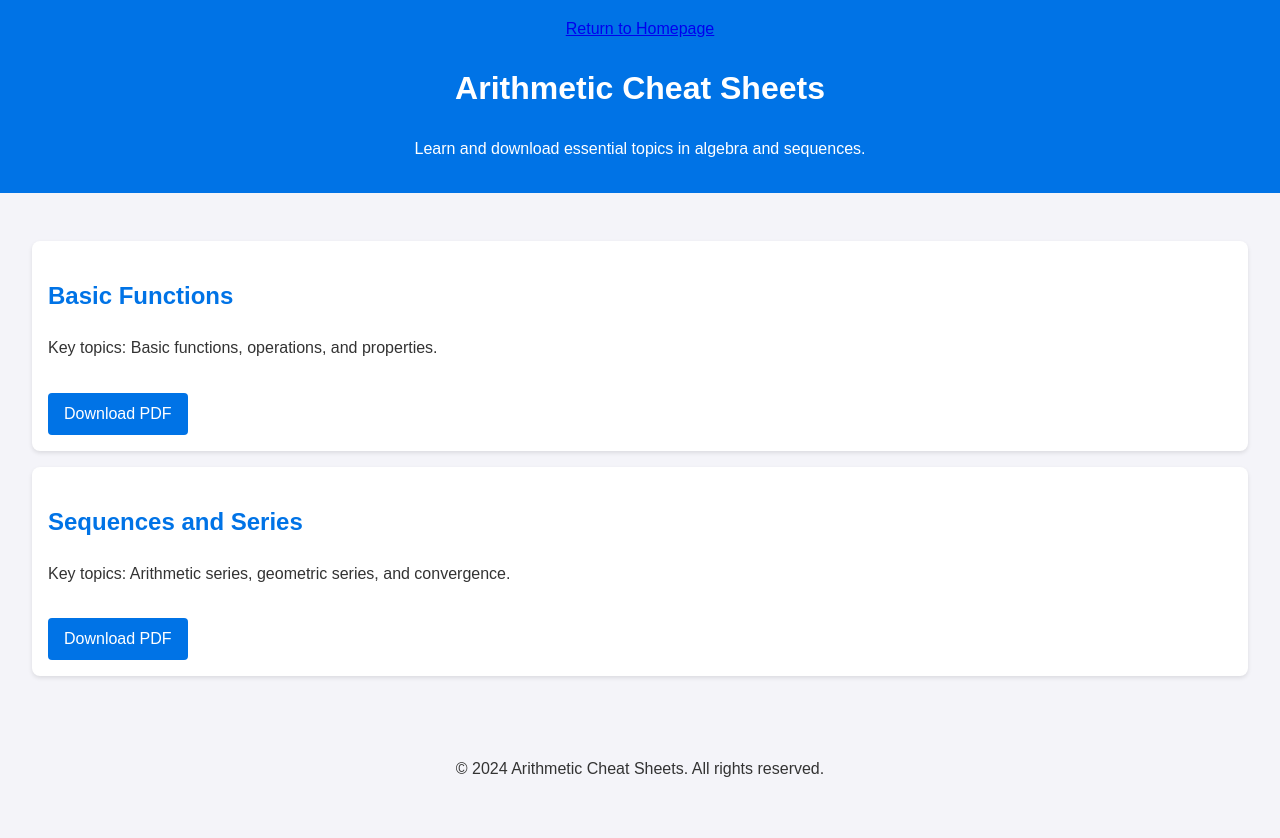
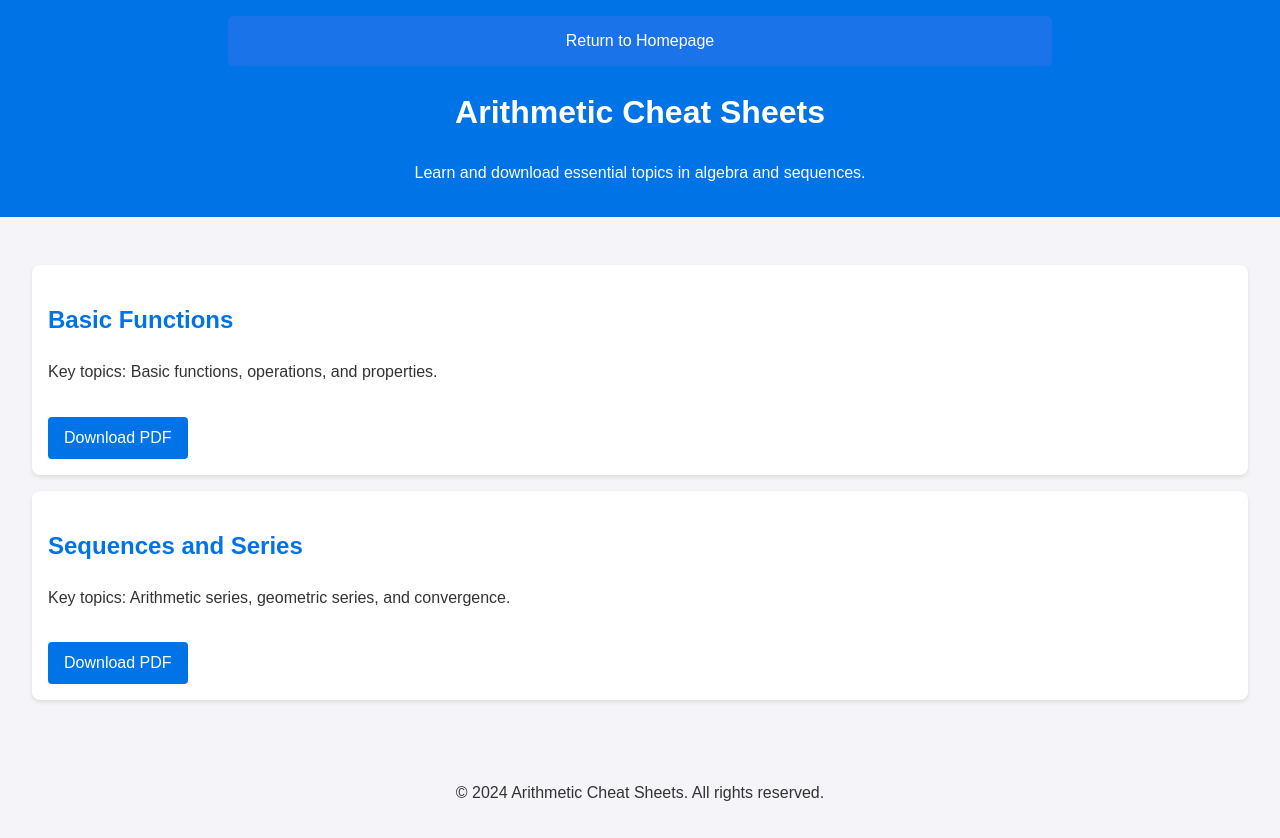
Before and after one commit to Downlaodableresources/Downloadableresources-, a plain HTML site: page index.html in a window 1280 px wide. Before the commit the page ends 814 px from the top, so only its background shows below. Drawn offline with Linux system fonts and the light colour scheme.

Commit message:
Update styles.css

```diff
--- a/styles.css
+++ b/styles.css
@@ -50,3 +50,23 @@ footer {
   background: #f4f4f9;
   color: #333;
 }
+.return-home-btn {
+    display: block;
+    width: 100%;
+    max-width: 800px;
+    padding: 12px;
+    background-color: #1a73e8;
+    color: white;
+    border: none;
+    border-radius: 5px;
+    font-size: 16px;
+    cursor: pointer;
+    transition: background-color 0.3s;
+    margin: 0 auto 20px auto;
+    text-align: center;
+    text-decoration: none;
+}
+
+.return-home-btn:hover {
+    background-color: #1557b0;
+}
```
